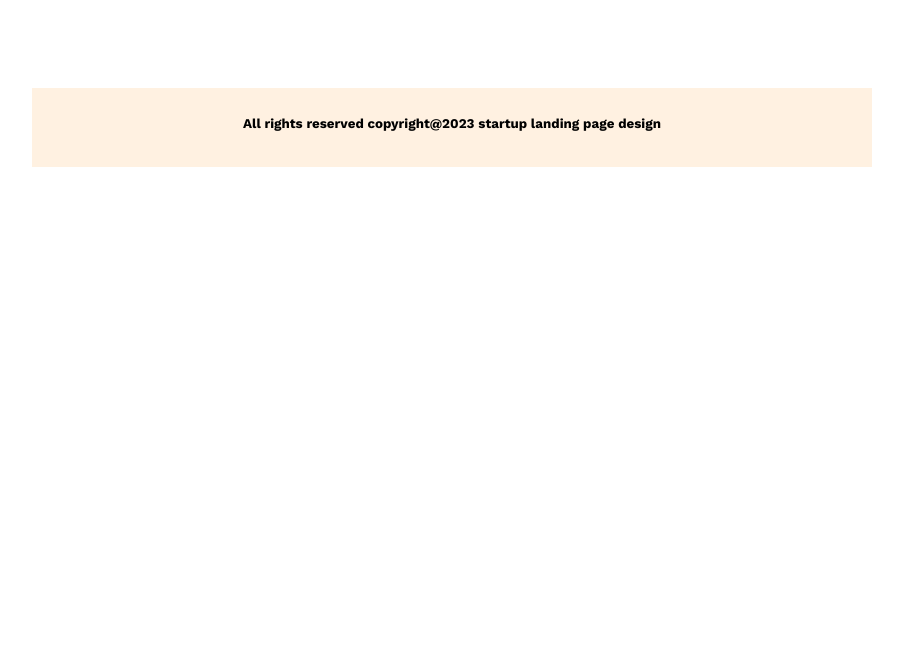
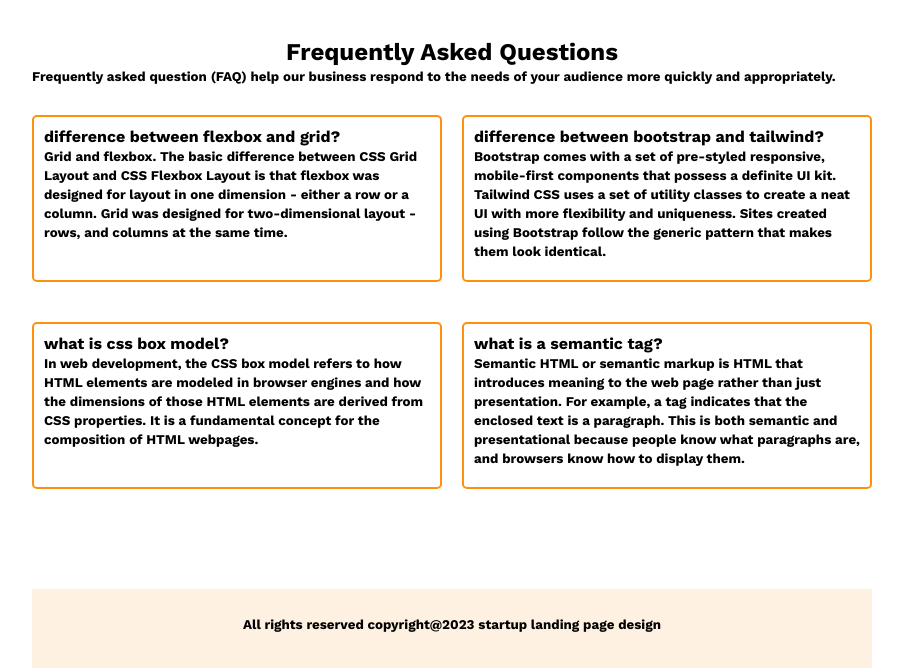
Before and after one commit to zaabed/reset-assignment-2, a plain HTML site: page index.html in a window 1280 px wide. Shown: the part 2564-3232 px from the top of the page, without its empty margins (188-1091 px from the left). Before the commit the page ends 2731 px from the top, so only its background shows below. Drawn offline with nearby package versions, Linux system fonts and the light colour scheme.

Commit message:
extra section

```diff
--- a/index.html
+++ b/index.html
@@ -144,6 +144,52 @@
                 <div><img src="images/sponsors/telerama.png" alt=""></div>
             </div>
         </section>
+
+        <section class="some-blogs">
+            <h1>Frequently Asked Questions
+            </h1>
+            <p><small>Frequently asked question (FAQ) help our business respond to the needs of your audience more
+                    quickly and appropriately.
+                </small></p>
+            <div class="blogs">
+                <div class="blog-question">
+                    <h4>difference between flexbox and grid?</h4>
+                    <p> <small>Grid and flexbox. The basic difference between CSS Grid Layout and CSS Flexbox Layout is
+                            that
+                            flexbox was designed for layout in one dimension - either a row or a column. Grid was
+                            designed
+                            for two-dimensional layout - rows, and columns at the same time.</small> </p>
+                </div>
+                <div class="blog-question">
+                    <h4>difference between bootstrap and tailwind?</h4>
+                    <p> <small>Bootstrap comes with a set of pre-styled responsive, mobile-first components that possess
+                            a
+                            definite UI kit. Tailwind CSS uses a set of utility classes to create a neat UI with more
+                            flexibility and uniqueness. Sites created using Bootstrap follow the generic pattern that
+                            makes
+                            them look identical.</small> </p>
+                </div>
+                <div class="blog-question">
+                    <h4>what is css box model?
+                    </h4>
+                    <p> <small>In web development, the CSS box model refers to how HTML elements are modeled in browser
+                            engines and how the dimensions of those HTML elements are derived from CSS properties. It is
+                            a
+                            fundamental concept for the composition of HTML webpages.</small> </p>
+                </div>
+                <div class="blog-question">
+                    <h4>what is a semantic tag?</h4>
+                    <p> <small>Semantic HTML or semantic markup is HTML that introduces meaning to the web page rather
+                            than
+                            just presentation. For example, a
+
+                            tag indicates that the enclosed text is a paragraph. This is both semantic and
+                            presentational
+                            because people know what paragraphs are, and browsers know how to display them.</small> </p>
+                </div>
+            </div>
+
+        </section>
     </main>
     <!-- Main Section End -->
 
--- a/styles/style.css
+++ b/styles/style.css
@@ -213,6 +213,33 @@ p {
     width: 100%;
 }
 
+/* ----------------------------------------------- */
+.some-blogs {
+    margin-top: 50px;
+}
+
+.some-blogs h1 {
+    text-align: center;
+}
+
+.blogs {
+    display: grid;
+    grid-template-columns: repeat(2, 1fr);
+    gap: 20px;
+}
+
+.blog-question {
+    border: 2px solid #FF900E;
+    border-radius: 5px;
+    padding: 10px;
+    margin-top: 20px;
+}
+
+.blog-question h4,
+p {
+    text-align: start;
+}
+
 /* Footer Section */
 
 .footer-container {
@@ -272,6 +299,9 @@ p {
         margin-bottom: 30px;
     }
 
-
+    .blogs {
+        display: flex;
+        flex-direction: column;
+    }
 
 }
```
